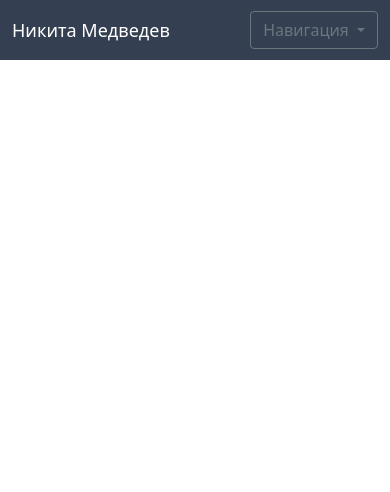
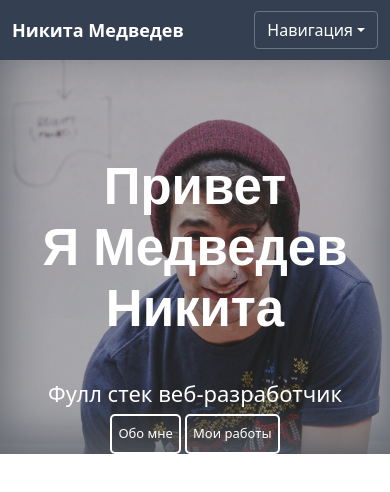
Before and after one commit to SnailKick/SnailKick.github.io, a plain HTML site: page srs/index.html in a window 390 px wide. Drawn offline with Linux system fonts and the light colour scheme.

Commit message:
Add files via upload

```diff
--- a/srs/css/style.css
+++ b/srs/css/style.css
@@ -9,6 +9,7 @@ nav{
     font-size: 18px;
     float: left;
     line-height: 60px;
+    font-weight: 600;
 }
 
 .menu a{
@@ -21,6 +22,70 @@ nav{
     text-decoration: none;
 
 }
-.white-btn:visited{
+
+#dropdownMenuLink{
     color: #fff;
 }
+
+main{
+    width: 100%;
+    height: 100%;
+}
+
+.main{
+    width: 100%;
+    background: url(../img/Парень.png) 90% 100%/auto 85% no-repeat, url(../img/фон.jpg) center/cover no-repeat;
+    box-shadow: inset 0 -15px 50px 0px rgba(132, 138, 149, 1);
+}
+
+.title_container{
+    width: 100%;
+    float: left;
+    color: #2c384a;
+    text-align: center;
+}
+
+.title_container h1{
+    font-family: Arial, sans-serif;
+    font-size: 51px;
+    font-weight: 600;
+}
+
+.title_container h4{
+    margin-top: 40px;
+    font-size: 22px;
+    color: #79818d;
+}
+
+.title_container input{
+    height: 40px;
+    text-align: center;
+    border: 2px solid #6d7682;
+    background: none;
+    border-radius: 5px;
+    color:#79818d;
+    font-size: 13px;
+}
+
+@media (max-width: 991px){
+    .title_container, .title_container h4, .title_container input{
+        color: #fff;
+        position: relative;
+        z-index: 1;
+    }
+    .title_container input{
+        border: 2px solid #fff;
+    }
+    .main{
+        position: relative;
+    }
+    .main::after{
+        content: "";
+        bottom: 0;
+        top: 0;
+        left: 0;
+        right: 0;
+        position: absolute;
+        background: rgba(0,0,0,0.3)
+    }
+}
--- a/srs/index.html
+++ b/srs/index.html
@@ -24,21 +24,44 @@
                     </div>
                     <div class="col-5 d-flex d-lg-none flex-column justify-content-center align-items-end">
                         <div class="dropdown">
-  <a class="btn btn-outline-secondary dropdown-toggle white-btn" href="#" role="button" id="dropdownMenuLink" data-bs-toggle="dropdown" aria-expanded="false">
-    Навигация
-  </a>
-
-  <ul class="dropdown-menu" aria-labelledby="dropdownMenuLink">
-    <li><a class="dropdown-item" href="#">Action</a></li>
-    <li><a class="dropdown-item" href="#">Another action</a></li>
-    <li><a class="dropdown-item" href="#">Something else here</a></li>
-  </ul>
-</div>
+                        <a class="btn btn-outline-secondary dropdown-toggle white-btn" href="#" role="button" id="dropdownMenuLink" data-bs-toggle="dropdown" aria-expanded="false">
+                        Навигация</a>
+                            <ul class="dropdown-menu" aria-labelledby="dropdownMenuLink">
+                            <li><a class="dropdown-item" href="#">Обо мне</a></li>
+                            <li><a class="dropdown-item" href="#">Услуги</a></li>
+                            <li><a class="dropdown-item" href="#">Кейсы</a></li>
+                            <li><a class="dropdown-item" href="#">Прайс</a></li>
+                            <li><a class="dropdown-item" href="#">Отзывы</a></li>
+                            <li><a class="dropdown-item" href="#">Контакты</a></li>
+                            </ul>
+                        </div>
                     </div>
                </div>
            </div>
         </nav>
     </header>
+    <main>
+        <section class="main">
+           <div class="container h-100">
+                <div class="row align-items-center h-100">
+                    <div class="col-lg-6 mt-5">
+                        <div class="title_container mt-5">
+                        <h1>Привет <br>Я Медведев Никита</h1>
+                        <h4>Фулл стек веб-разработчик</h4>
+                        <input type="submit" value="Обо мне">
+                        <input type="submit" value="Мои работы">
+                        </div>
+                    </div>
+                </div>
+            </div>
+
+
+
+
+
+
+        </section>
+    </main>
     <script src="js/bootstrap.bundle.min.js"></script>
 </body>
 </html>
```
